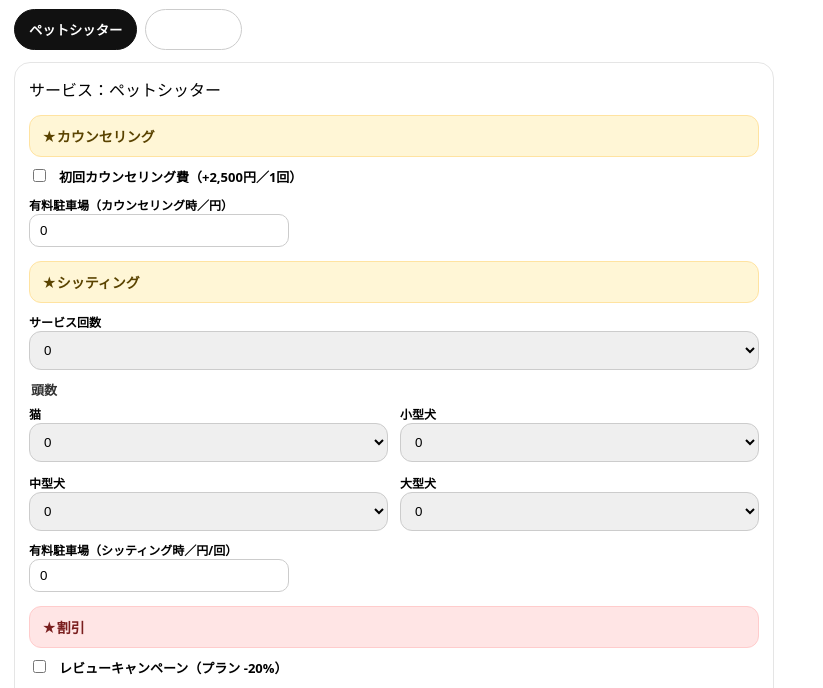
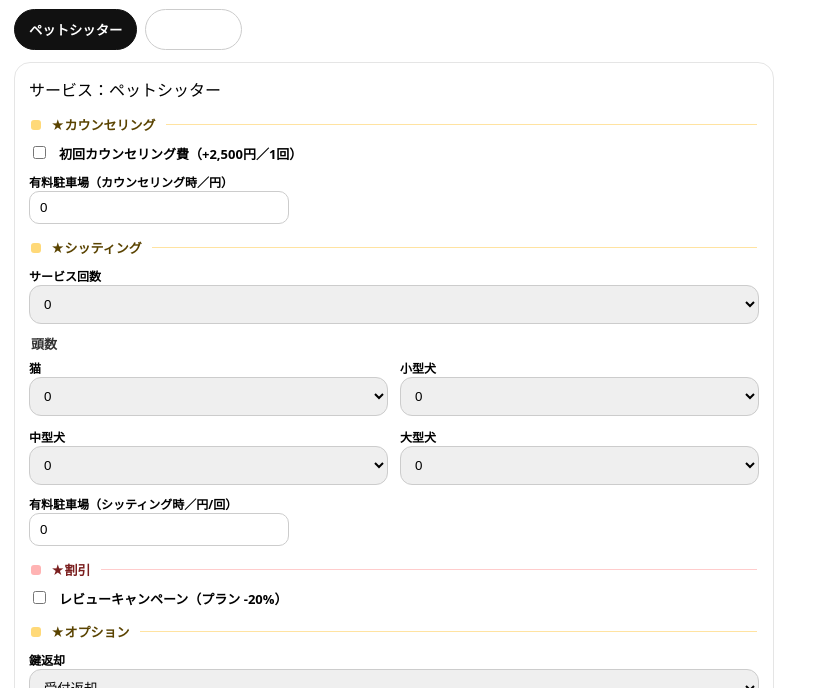
Before and after one commit to nakashima-vets/sitter-calc, a plain HTML site: page index.html in a window 1280 px wide. Shown: the part 43-731 px from the top of the page, without its empty margins (0-823 px from the left). Drawn offline with Linux system fonts and the light colour scheme.

Commit message:
Add files via upload

```diff
--- a/index.html
+++ b/index.html
@@ -81,17 +81,31 @@ button.secondary{background:#eee;color:#111}
 .estimate-table tfoot td.num{font-size:16px}
 .estimate-table .muted{color:#666;font-weight:600}
 
+@media (max-width:520px){
+  table{min-width:520px;}
+  .estimate-table{font-size:12px;}
+  .estimate-table th,.estimate-table td{padding:8px;}
+  .estimate-table tfoot td.num{font-size:14px;}
+}
+
 
 .form-section{margin-top:14px}
 .sectionTitle{
-  font-weight:900;font-size:14px;
-  padding:10px 12px;border-radius:12px;
-  background:#fff6d6;border:1px solid #ffe3a1;color:#5a4300;
-  margin:6px 0 10px
+  display:flex;align-items:center;gap:10px;
+  font-weight:900;font-size:13px;
+  padding:0;margin:10px 2px 8px;
+  background:transparent;border:none;color:#5a4300;
 }
-.sectionTitle.discount{
-  background:#ffe5e5;border-color:#ffcccc;color:#7a1e1e;
+.sectionTitle::before{
+  content:"";width:10px;height:10px;border-radius:3px;
+  background:#ffd978;flex:0 0 auto;
 }
+.sectionTitle::after{
+  content:"";height:1px;background:#ffe3a1;flex:1;
+}
+.sectionTitle.discount{color:#7a1e1e;}
+.sectionTitle.discount::before{background:#ffb3b3;}
+.sectionTitle.discount::after{background:#ffcccc;}
 .subTitle{font-weight:900;font-size:13px;color:#333;margin:10px 2px 6px}
 .heads{display:grid;grid-template-columns:1fr;gap:10px}
 @media(min-width:640px){.heads{grid-template-columns:1fr 1fr;gap:12px}}
```
